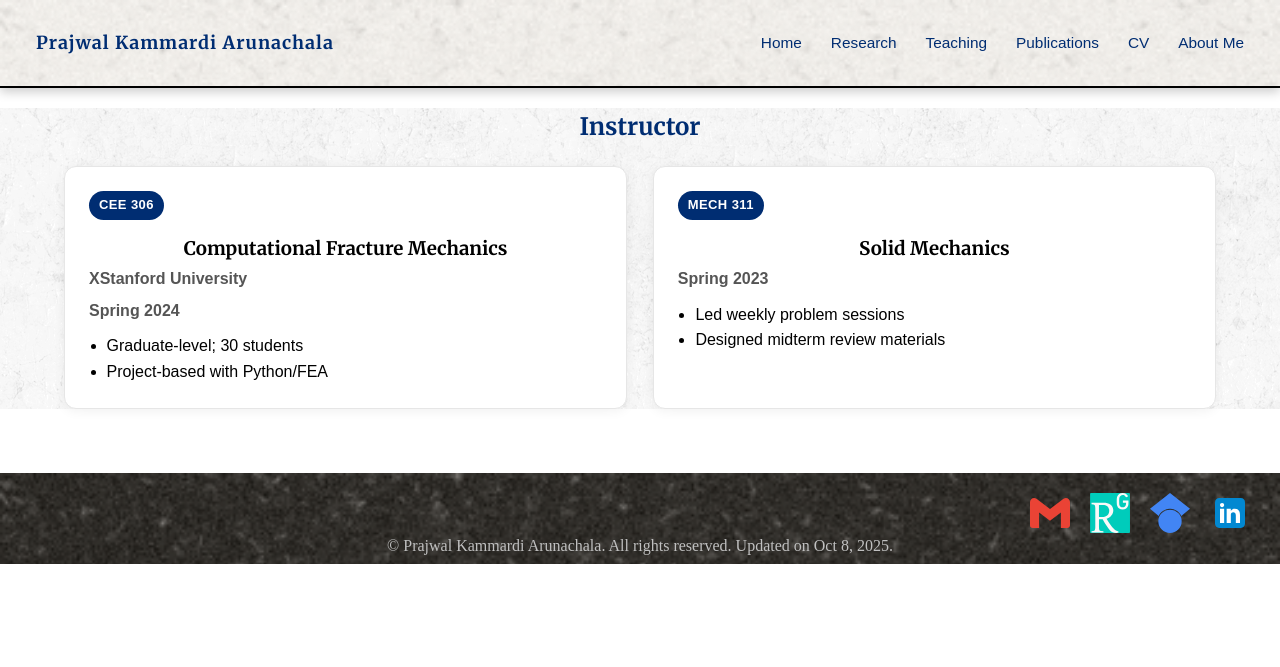
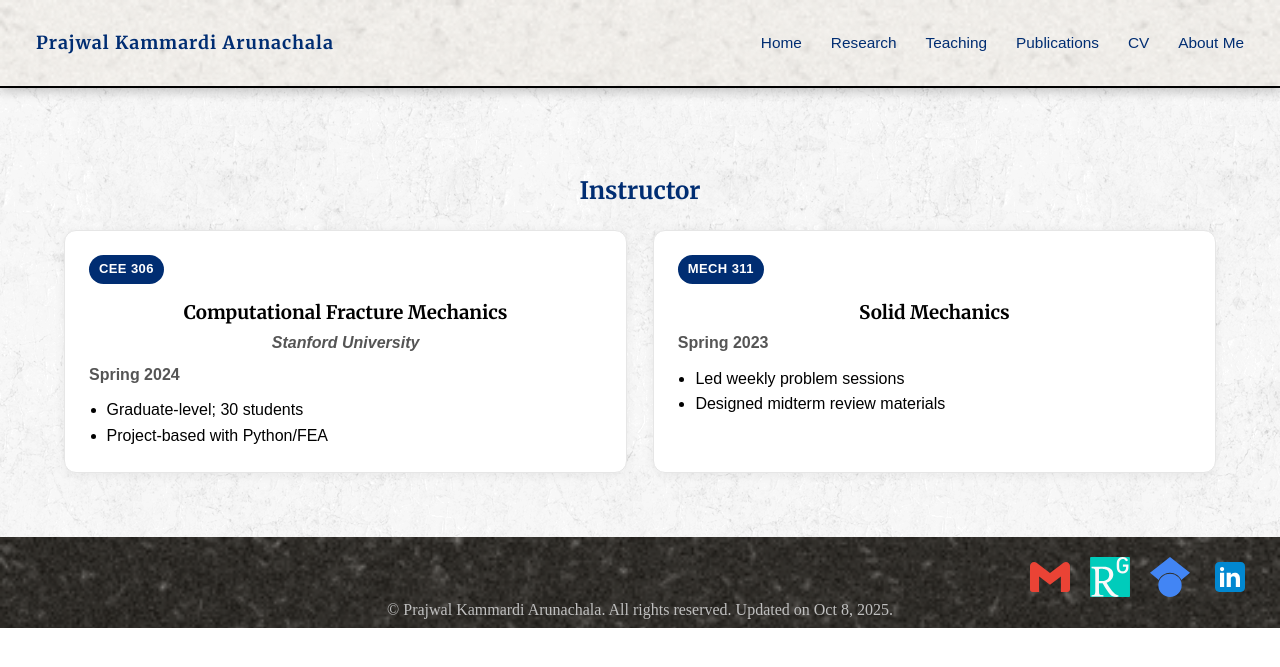
Before and after one commit to prajwalka/prajwalka.github.io, a Jekyll site: the page built from teaching.md, in a window 1280 px wide. Shown: the top 667 px of the page. Built offline with Jekyll 4.4.1, drawn with Linux system fonts in a browser that asks for light colours; some web fonts are replaced.

Commit message:
updating teaching

```diff
--- a/assets/style.css
+++ b/assets/style.css
@@ -424,6 +424,13 @@ main a:active {
 .teaching {
   max-width: clamp(700px, 90vw, 1400px);
   margin: 0 auto;
+  padding-top: clamp(24px, 5vw, 80px);
+  padding-bottom: clamp(24px, 5vw, 80px);
+}
+
+.teaching-card .course-title,
+.teaching-card .university-subtitle {
+  text-align: center;
 }
 
 .teaching h2 {
@@ -434,7 +441,6 @@ main a:active {
   display: grid;
   grid-template-columns: repeat(auto-fit, minmax(340px, 1fr));
   gap: clamp(16px, 2vw, 32px);
-  margin-bottom: clamp(24px, 5vw, 80px);
 }
 
 .teaching-card {
--- a/teaching.md
+++ b/teaching.md
@@ -12,7 +12,7 @@ permalink: /teaching/
     <article class="teaching-card">
     <span class="course-code">CEE 306</span>
     <h3 class="course-title">Computational Fracture Mechanics</h3>
-    <div class="university university-subtitle">XStanford University</div>
+    <div class="university university-subtitle"><em>Stanford University</em></div>
     <time class="course-term" datetime="2024-09">Spring 2024</time>
     <ul class="course-points">
       <li>Graduate-level; 30 students</li>
```
